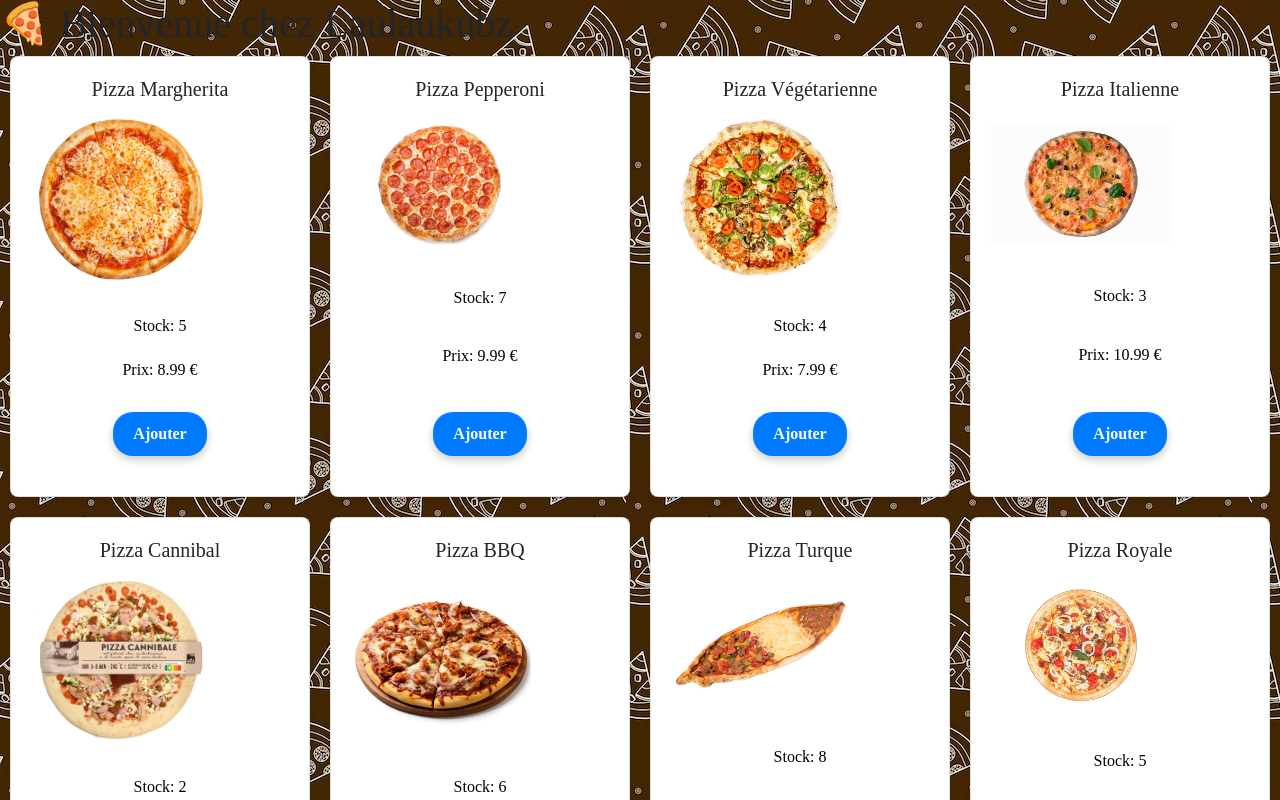
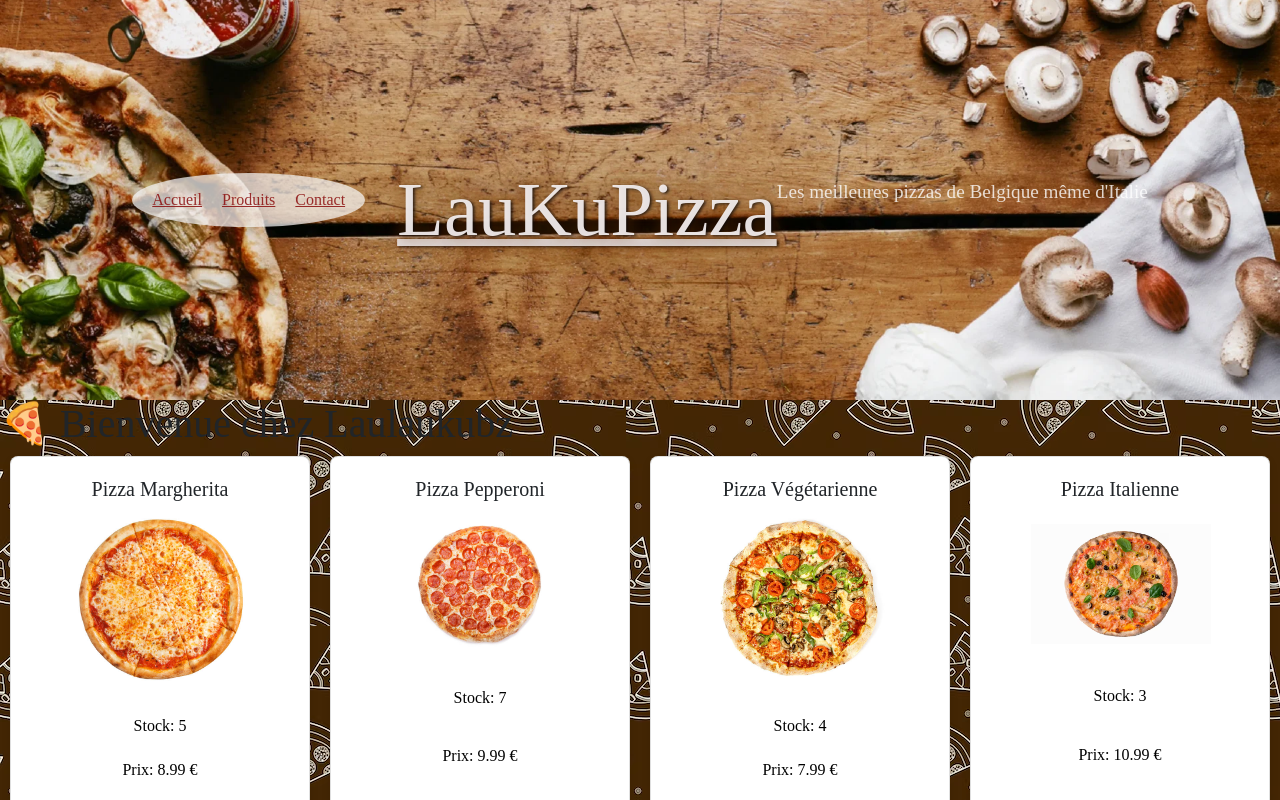
Before and after one commit to kubydz/Projet-groupe, a React (Vite) app in the folder groupeprojet/: page / in a window 1280 px wide. Shown: the top 800 px of the page. Built offline with nearby package versions, Linux system fonts and the light colour scheme; a web font is replaced by a local one.

Commit message:
Header +-Clean

```diff
--- a/groupeprojet/src/App.jsx
+++ b/groupeprojet/src/App.jsx
@@ -1,10 +1,12 @@
 import './App.css'
+import Header from './Components/Header/Header';
 import { StockProvider } from './Components/Stock/Stock';
 import MontantTotal from './Components/Total/MontantTotal';
 
 function App() {
   return (
     <StockProvider>
+      <Header />
       <MontantTotal/>
     </StockProvider>
   );
--- /dev/null
+++ b/groupeprojet/src/Components/Header/Header.css
@@ -0,0 +1,42 @@
+.header {
+    text-align: center;
+    padding: 20px;
+    background-color: #f8f8f8;
+  }
+  .navbar {
+    background-color: #f8f8f8b4;
+    padding: 15px 20px;
+    display: flex;
+    justify-content: space-between;
+    align-items: center;
+    border-radius: 60%;
+    margin-right: 2rem;
+  }
+  .navbar a {
+    color: rgba(138, 11, 11, 0.845);
+  }
+  .navbar-list {
+    list-style: none;
+    display: flex;
+    gap: 20px;
+    margin: 0;
+    padding: 0;
+
+  }
+
+  .navbar-list li {
+    display: inline;
+
+  }
+
+
+  .title {
+    font-size: 4.8rem;
+    margin-top: 20px;
+  }
+
+  .slogan {
+    font-size: 1.2rem;
+    color: #ffffffc9;
+
+  }
--- /dev/null
+++ b/groupeprojet/src/Components/Header/Header.jsx
@@ -0,0 +1,19 @@
+import './Header.css';
+
+function Header() {
+  return (
+    <header className="header">
+      <nav className="navbar">
+        <ul className="navbar-list">
+          <li><a href="#">Accueil</a></li>
+          <li><a href="#">Produits</a></li>
+          <li><a href="#">Contact</a></li>
+        </ul>
+      </nav>
+      <h1 className="title">LauKuPizza</h1>
+      <p className="slogan">Les meilleures pizzas de Belgique même d'Italie </p>
+    </header>
+  );
+}
+
+export default Header;
--- a/groupeprojet/src/Components/Pizza/Pizza.css
+++ b/groupeprojet/src/Components/Pizza/Pizza.css
@@ -88,6 +88,7 @@ header h1 {
     height: auto;
     object-fit: cover;
     margin-bottom: 15px;
+    margin-left: 2.5rem;
 }
 
 .contBtn {
```
Also changed, not shown: groupeprojet/main.jsx (added, +14 -0 lines).
